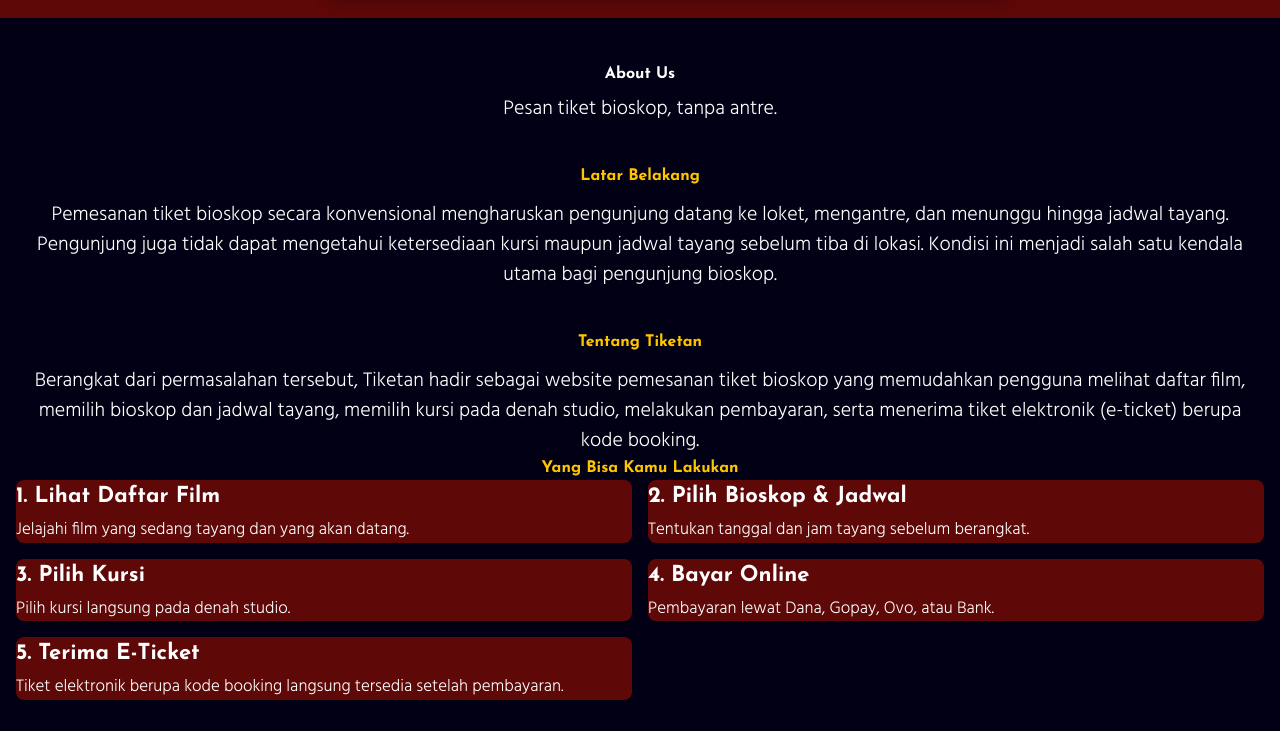
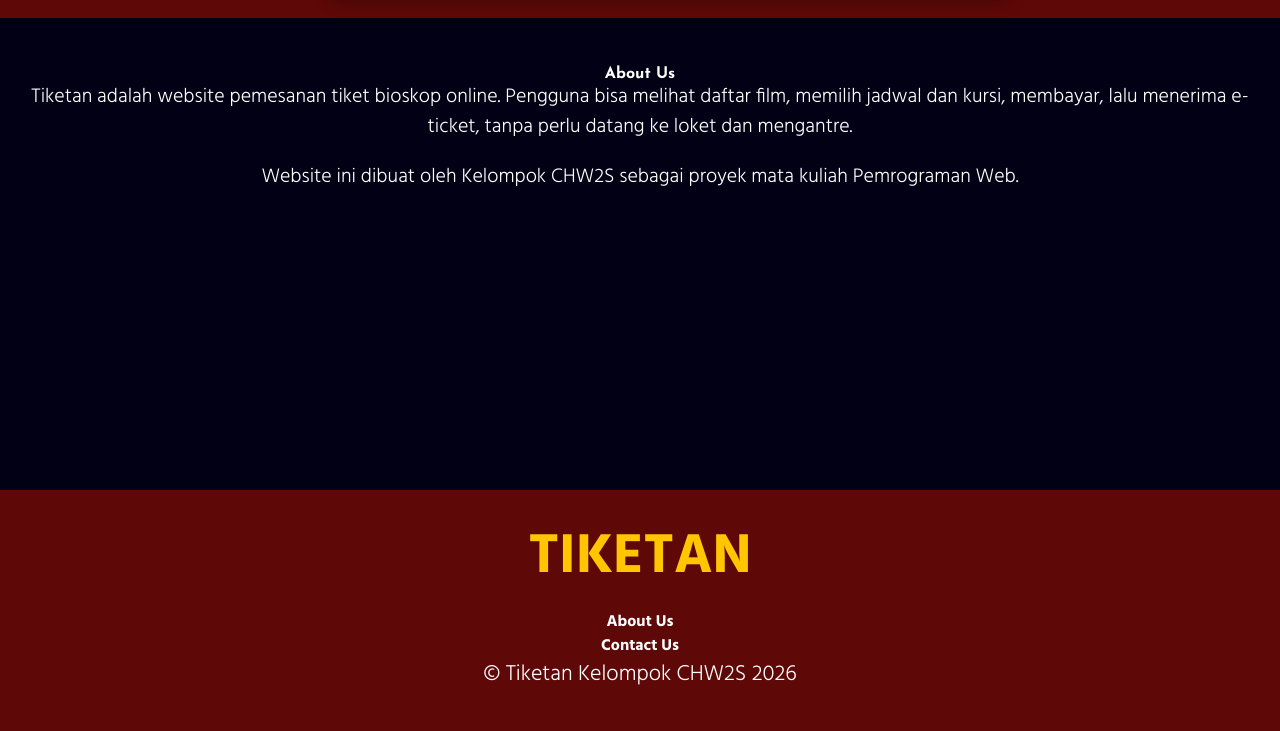
Before and after one commit to hesekielsilitonga62-code/CHW2S_Pemrograman-Web_Lab-5, a website: page AboutUs.html in a window 1280 px wide. Shown: the part 69-800 px from the top of the page. Drawn offline with Linux system fonts and the light colour scheme.

Commit message:
Perbaiki about us dan footer

```diff
--- a/AboutUs.html
+++ b/AboutUs.html
@@ -34,55 +34,21 @@
 
   <main class="mx-auto w-full max-w-[1000px] flex-1 px-4 py-12 md:py-[60px]">
 
-    <h1 class="m-0 text-center font-['Josefin_Sans',sans-serif] text-[48px] font-bold leading-none md:text-[56px]">About Us</h1>
-    <p class="m-0 mt-3 text-center text-[20px] font-light text-white/70">Pesan tiket bioskop, tanpa antre.</p>
+  <h1 class="m-0 text-center font-['Josefin_Sans',sans-serif] text-[48px] font-bold leading-none md:text-[56px]">About Us</h1>
 
-    <!-- Latar belakang -->
-    <section class="mx-auto mt-10 max-w-[760px] text-center">
-      <h2 class="m-0 font-['Josefin_Sans',sans-serif] text-[28px] font-bold text-yellow">Latar Belakang</h2>
-      <p class="m-0 mt-3 text-[20px] font-light leading-relaxed">
-        Pemesanan tiket bioskop secara konvensional mengharuskan pengunjung datang ke loket, mengantre, dan menunggu hingga jadwal tayang. Pengunjung juga tidak dapat mengetahui ketersediaan kursi maupun jadwal tayang sebelum tiba di lokasi. Kondisi ini menjadi salah satu kendala utama bagi pengunjung bioskop.
-      </p>
-    </section>
+  <section class="mx-auto mt-8 max-w-[760px] text-center">
+    <p class="m-0 text-[20px] font-light leading-relaxed">
+      Tiketan adalah website pemesanan tiket bioskop online. Pengguna bisa melihat daftar film, memilih jadwal dan kursi, membayar, lalu menerima e-ticket, tanpa perlu datang ke loket dan mengantre.
+    </p>
+    <p class="m-0 mt-5 text-[20px] font-light leading-relaxed">
+      Website ini dibuat oleh Kelompok CHW2S sebagai proyek mata kuliah Pemrograman Web.
+    </p>
+  </section>
 
-    <!-- Tentang Tiketan -->
-    <section class="mx-auto mt-10 max-w-[760px] text-center">
-      <h2 class="m-0 font-['Josefin_Sans',sans-serif] text-[28px] font-bold text-yellow">Tentang Tiketan</h2>
-      <p class="m-0 mt-3 text-[20px] font-light leading-relaxed">
-        Berangkat dari permasalahan tersebut, Tiketan hadir sebagai website pemesanan tiket bioskop yang memudahkan pengguna melihat daftar film, memilih bioskop dan jadwal tayang, memilih kursi pada denah studio, melakukan pembayaran, serta menerima tiket elektronik (e-ticket) berupa kode booking.
-      </p>
-    </section>
-
-    <!-- Alur layanan -->
-    <section class="mt-12">
-      <h2 class="m-0 text-center font-['Josefin_Sans',sans-serif] text-[28px] font-bold text-yellow">Yang Bisa Kamu Lakukan</h2>
-      <div class="mt-6 grid grid-cols-1 gap-4 sm:grid-cols-2 lg:grid-cols-3">
-        <article class="rounded-lg bg-red px-5 py-4">
-          <h3 class="m-0 font-['Josefin_Sans',sans-serif] text-[22px] font-bold">1. Lihat Daftar Film</h3>
-          <p class="m-0 mt-1 text-[17px] font-light">Jelajahi film yang sedang tayang dan yang akan datang.</p>
-        </article>
-        <article class="rounded-lg bg-red px-5 py-4">
-          <h3 class="m-0 font-['Josefin_Sans',sans-serif] text-[22px] font-bold">2. Pilih Bioskop &amp; Jadwal</h3>
-          <p class="m-0 mt-1 text-[17px] font-light">Tentukan tanggal dan jam tayang sebelum berangkat.</p>
-        </article>
-        <article class="rounded-lg bg-red px-5 py-4">
-          <h3 class="m-0 font-['Josefin_Sans',sans-serif] text-[22px] font-bold">3. Pilih Kursi</h3>
-          <p class="m-0 mt-1 text-[17px] font-light">Pilih kursi langsung pada denah studio.</p>
-        </article>
-        <article class="rounded-lg bg-red px-5 py-4">
-          <h3 class="m-0 font-['Josefin_Sans',sans-serif] text-[22px] font-bold">4. Bayar Online</h3>
-          <p class="m-0 mt-1 text-[17px] font-light">Pembayaran lewat Dana, Gopay, Ovo, atau Bank.</p>
-        </article>
-        <article class="rounded-lg bg-red px-5 py-4 sm:col-span-2 lg:col-span-2">
-          <h3 class="m-0 font-['Josefin_Sans',sans-serif] text-[22px] font-bold">5. Terima E-Ticket</h3>
-          <p class="m-0 mt-1 text-[17px] font-light">Tiket elektronik berupa kode booking langsung tersedia setelah pembayaran.</p>
-        </article>
-      </div>
-    </section>
-  </main>
+</main>
 
   <!-- ===================== FOOTER ===================== -->
-  <footer class="grid w-full grid-cols-1 items-center gap-6 bg-red px-4 py-10 md:min-h-[239px] md:grid-cols-2 md:gap-0 md:px-0">
+ <footer class="grid w-full grid-cols-1 items-center gap-6 bg-red px-4 py-10 md:min-h-[239px] md:grid-cols-2 md:gap-0 md:px-0">
     <div class="flex justify-center">
       <a href="Beranda.html" class="text-[56px] font-bold leading-none text-yellow no-underline">TIKETAN</a>
     </div>
```
Also changed, not shown: Beranda.html (+10 -4 lines), ContactUs.html (+1 -1 lines), Dashboard.html (+3 -3 lines), JamDanTanggal.html (+9 -3 lines), Pembayaran.html (+9 -3 lines), Seat.html (+10 -4 lines).
